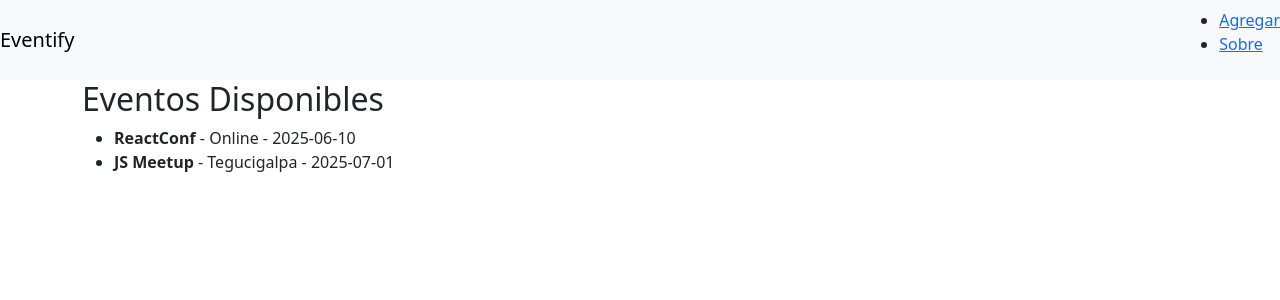
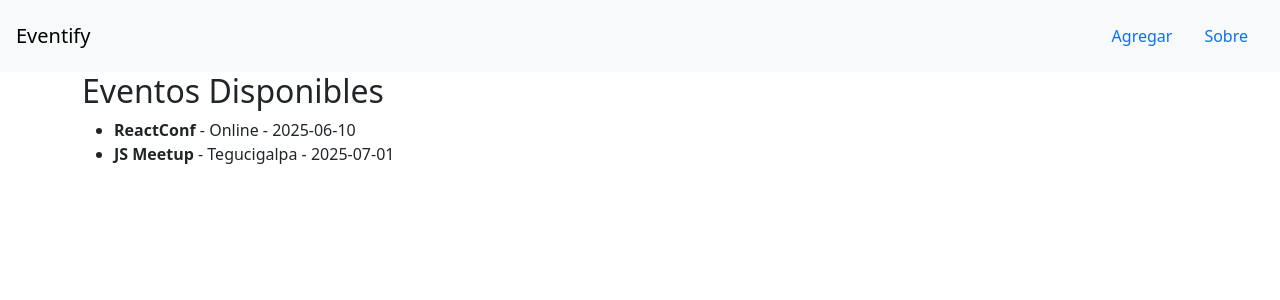
Before and after one commit to mjsalinas/PrimerExamenWeb, a React (Vite) app: page / in a window 1280 px wide. Shown: the top 300 px of the page. Built offline with nearby package versions, Linux system fonts and the light colour scheme.

Commit message:
no message

```diff
--- a/src/App.js
+++ b/src/App.js
@@ -1,5 +1,6 @@
 import React, { useState } from 'react';
 import { BrowserRouter, Routes, Route, Link } from "react-router-dom";
+
 import Inicio from "./Inicio";
 import AgregarEvento from "./AgregarEvento";
 import Error404 from "./Error";
@@ -9,14 +10,17 @@ function App() {
   return (
     <BrowserRouter>
       <div>
-        <nav className="navbar navbar-light bg-light">
-          <a className="navbar-brand" href="/">Eventify</a>
-          <ul>
-            <li><a href="/agregar">Agregar</a></li>
-            <li><a href="/sobre">Sobre</a></li>
-          </ul>
-        </nav>
-
+       <nav className="navbar navbar-light bg-light p-3">
+  <a className="navbar-brand" href="/">Eventify</a>
+  <ul className="nav">
+    <li className="nav-item">
+      <a className="nav-link" href="/agregar">Agregar</a>
+    </li>
+    <li className="nav-item">
+      <a className="nav-link" href="/sobre">Sobre</a>
+    </li>
+  </ul>
+</nav>
         <Routes>
           <Route path="/" element={<Inicio />} />
           <Route path="/agregar" element={<AgregarEvento />} />
```
